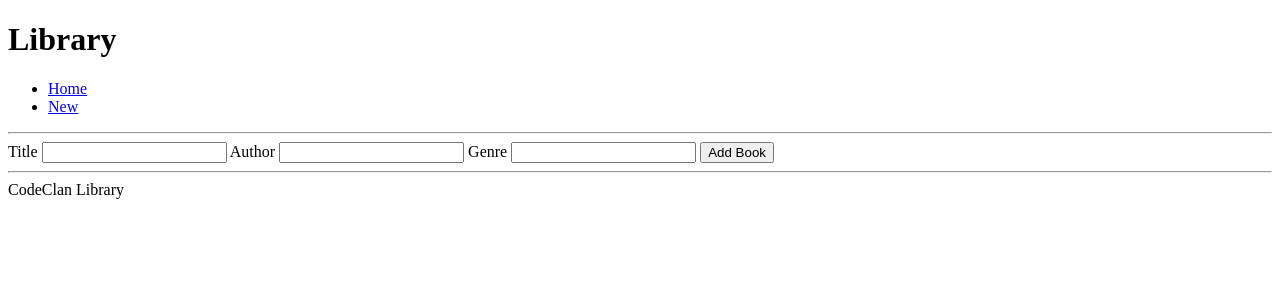
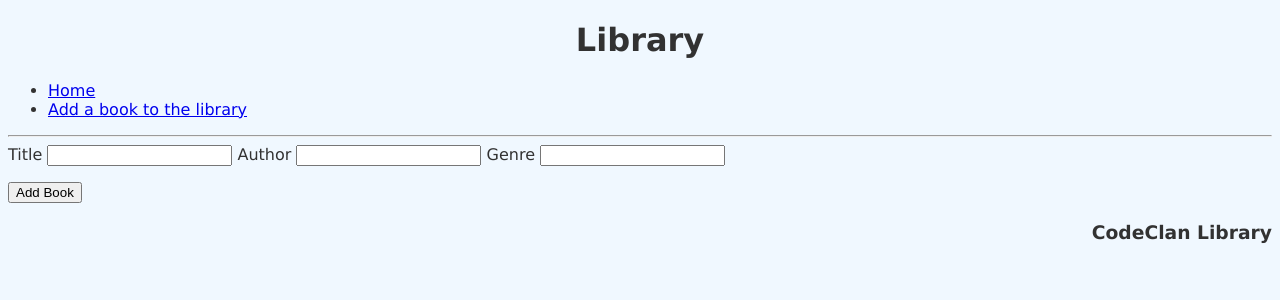
Before and after one commit to D-oro/library, a Flask app: page /books/new in a window 1280 px wide. Shown: the top 300 px of the page. Run offline with Flask 2, Linux system fonts and the light colour scheme; parts of the project's set-up code (start-up, migrations or seed data) failed here and were passed over.

Commit message:
finished assignment, missing extensions

```diff
--- a/models/books.py
+++ b/models/books.py
@@ -2,7 +2,7 @@ from models.book import *
 
 book1 = Book("Talk to your duck - an introduction to coding", "Ducky McDuck", "How-to guides")
 book2 = Book("The Mousetrap", "Kat Kitten", "Mystery")
-book3 = Book("The Chicken or the Egg", "Hen Rooster", "Biography")
+book3 = Book("The Chicken or the Egg", "Hen Rooster", "Autobiography")
 books = [book1, book2, book3]
 
 def add_new_book(book):
--- /dev/null
+++ b/static/style.css
@@ -0,0 +1,14 @@
+header {
+  text-align: center;
+}
+
+body {
+    background-color: aliceblue;
+    font-family: Geneva, Verdana, Tahoma, sans-serif;
+    color: rgb(50,50,50);
+  }
+
+footer {
+  color: rgb(50, 50, 50);
+  text-align: right;
+}
--- a/templates/base.html
+++ b/templates/base.html
@@ -6,10 +6,12 @@
     <meta http-equiv="X-UA-Compatible" content="IE=edge">
     <meta name="viewport" content="width=device-width, initial-scale=1.0">
     <title>Document</title>
-    <h1>Library </h1>
+    <link rel="stylesheet" href="/static/style.css">
+    <header><h1>Library </h1></header>
+
     <ul>
         <li class="navLink"><a href="/books">Home</a></li>
-        <li class="navLink"><a href="/books/new">New</a></li>
+        <li class="navLink"><a href="/books/new">Add a book to the library</a></li>
     </ul>
 
 </head>
@@ -22,7 +24,7 @@
 
 
 <footer>
-<hr>
-    CodeClan Library
+
+    <h3>CodeClan Library</h3>
 </footer>
 </html>
--- a/templates/new.html
+++ b/templates/new.html
@@ -12,9 +12,7 @@
 
     <label for="genre">Genre</label>
     <input type="text" name="genre" id="genre">
-
-    <input type="submit" value="Add Book">
+    <p><input type="submit" value="Add Book"></p>
 </form>
 
-
 {% endblock %}
```
Also changed, not shown: templates/book.html (+3 -9 lines), templates/index.html (+7 -11 lines).
